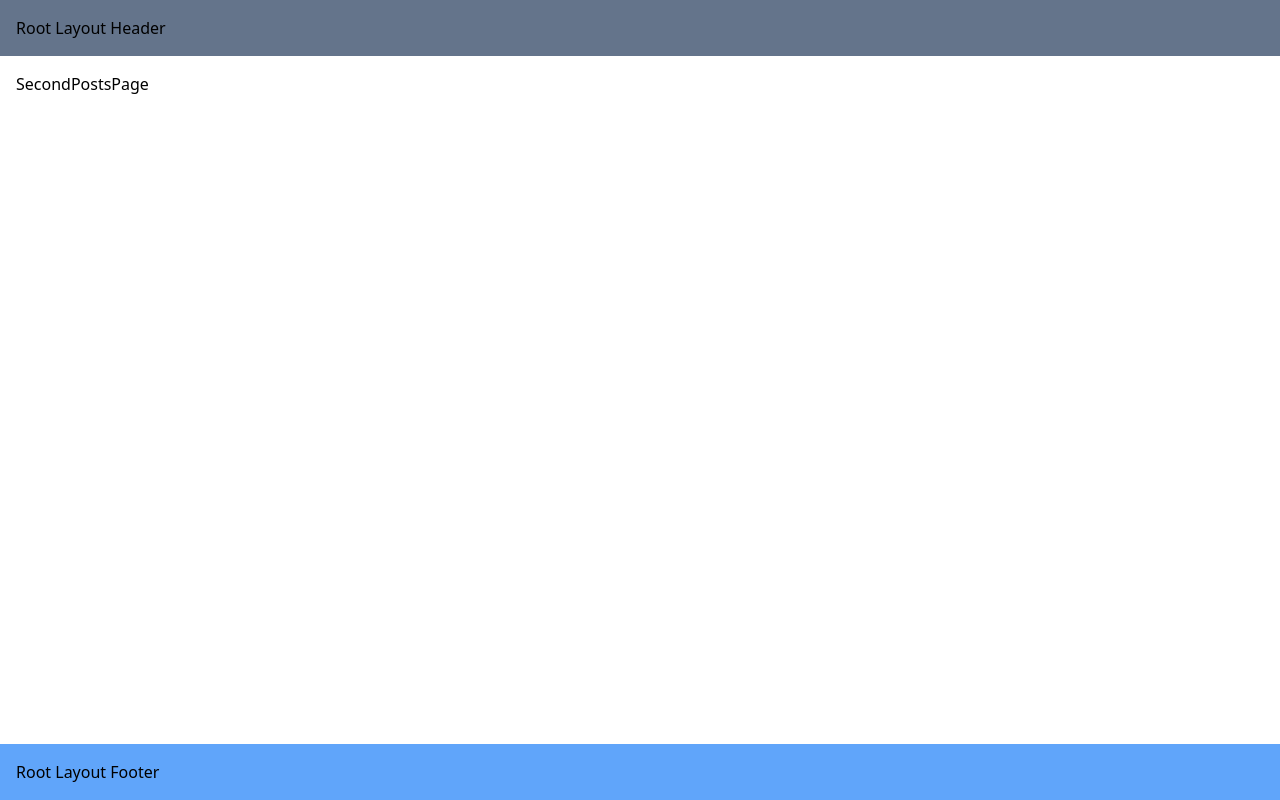
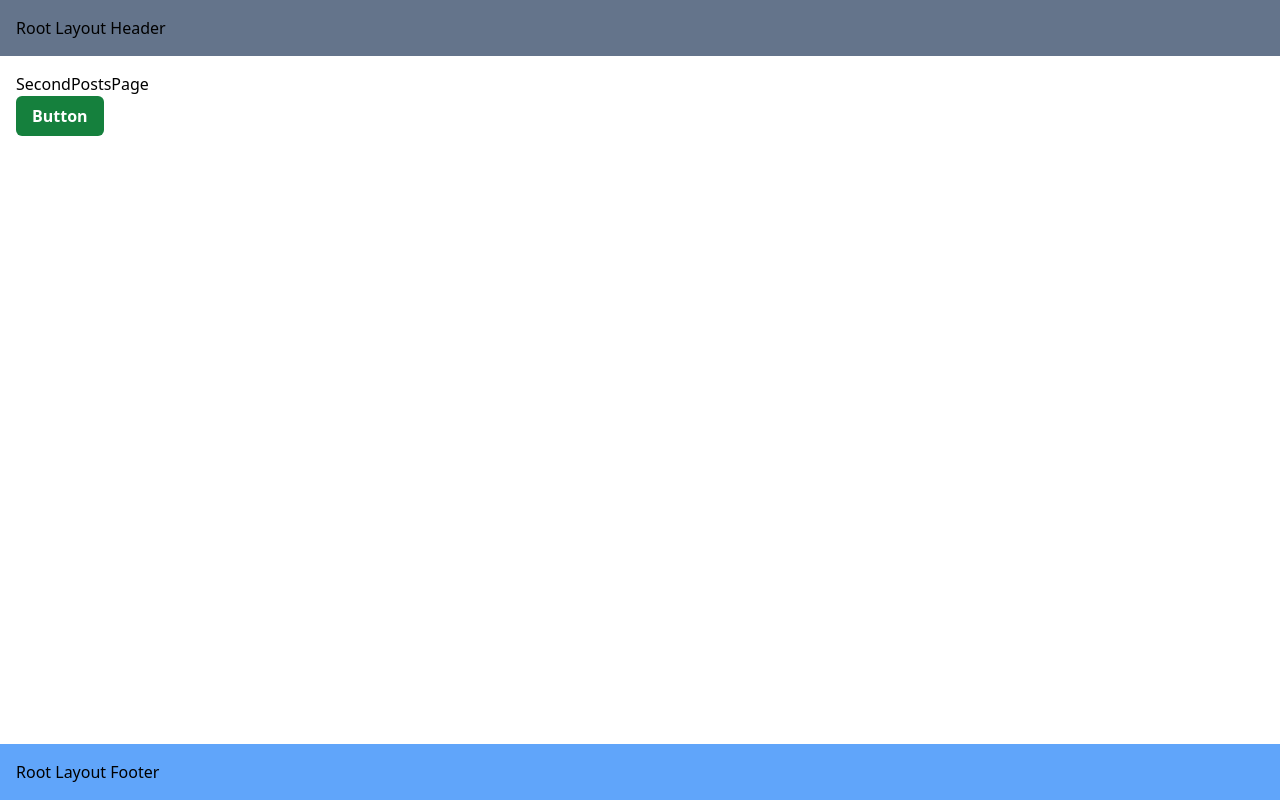
Before and after one commit to Parnia-mohammadi/next_Js_demo, a Next.js app: page /posts/second in a window 1280 px wide. Built offline with nearby package versions, Linux system fonts and the light colour scheme.

Commit message:
nested layout for dashboard added&copmonents created

```diff
--- /dev/null
+++ b/src/app/dashboard/footer.js
@@ -0,0 +1,5 @@
+function Footer() {
+  return <div>Footer</div>;
+}
+
+export default Footer;
--- /dev/null
+++ b/src/app/dashboard/header.js
@@ -0,0 +1,5 @@
+function Header() {
+  return <div>Header</div>;
+}
+
+export default Header;
--- /dev/null
+++ b/src/app/dashboard/layout.js
@@ -0,0 +1,3 @@
+export default function NestedLayout({ children }) {
+  return <section>dashboard nested Layout{children}</section>;
+}
--- /dev/null
+++ b/src/app/dashboard/page.js
@@ -0,0 +1,5 @@
+function DashboardPage() {
+  return <div>DashboardPage</div>;
+}
+
+export default DashboardPage;
--- a/src/app/posts/second/page.js
+++ b/src/app/posts/second/page.js
@@ -1,5 +1,12 @@
+import Button from "@/components/Button";
+
 function SecondPostsPage() {
-  return <div>SecondPostsPage</div>;
+  return (
+    <div>
+      SecondPostsPage
+      <Button />
+    </div>
+  );
 }
 
 export default SecondPostsPage;
--- /dev/null
+++ b/src/components/Button.js
@@ -0,0 +1,11 @@
+function Button() {
+  return (
+    <div>
+      <button className="bg-green-700 text-white font-bold rounded-md px-4 py-2">
+        Button
+      </button>
+    </div>
+  );
+}
+
+export default Button;
```
